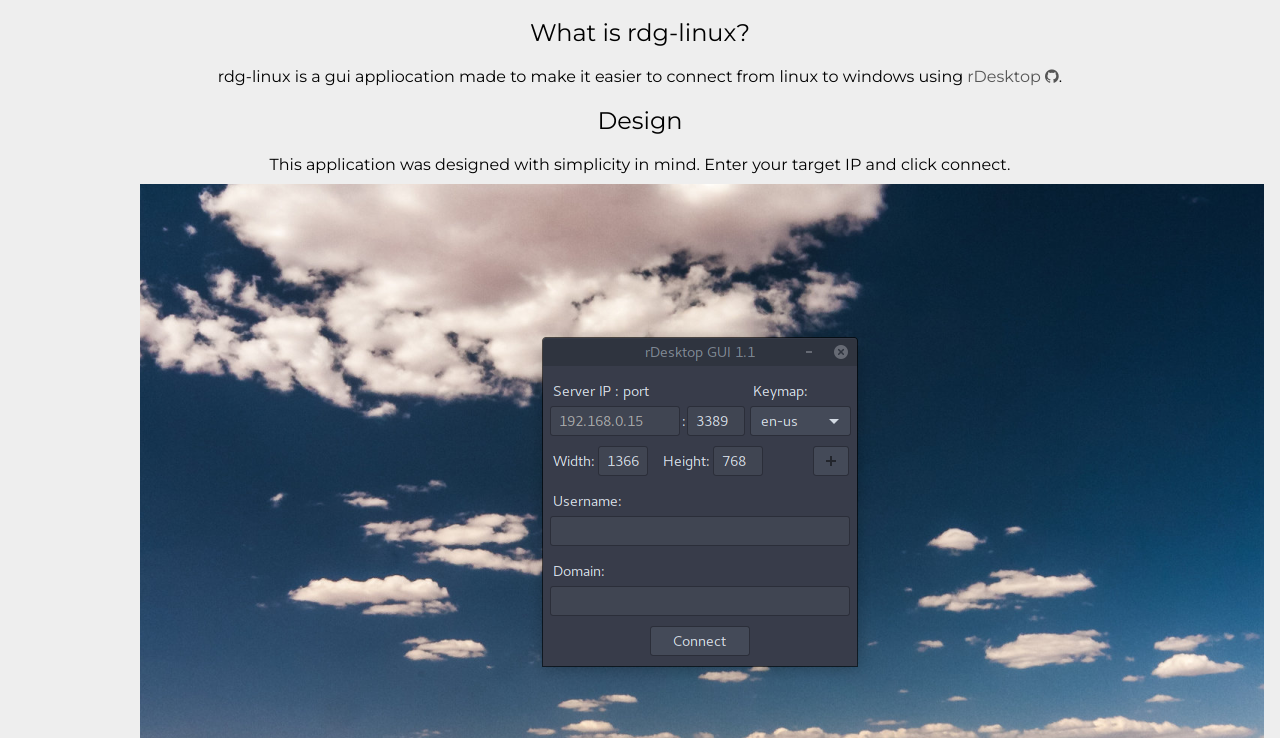
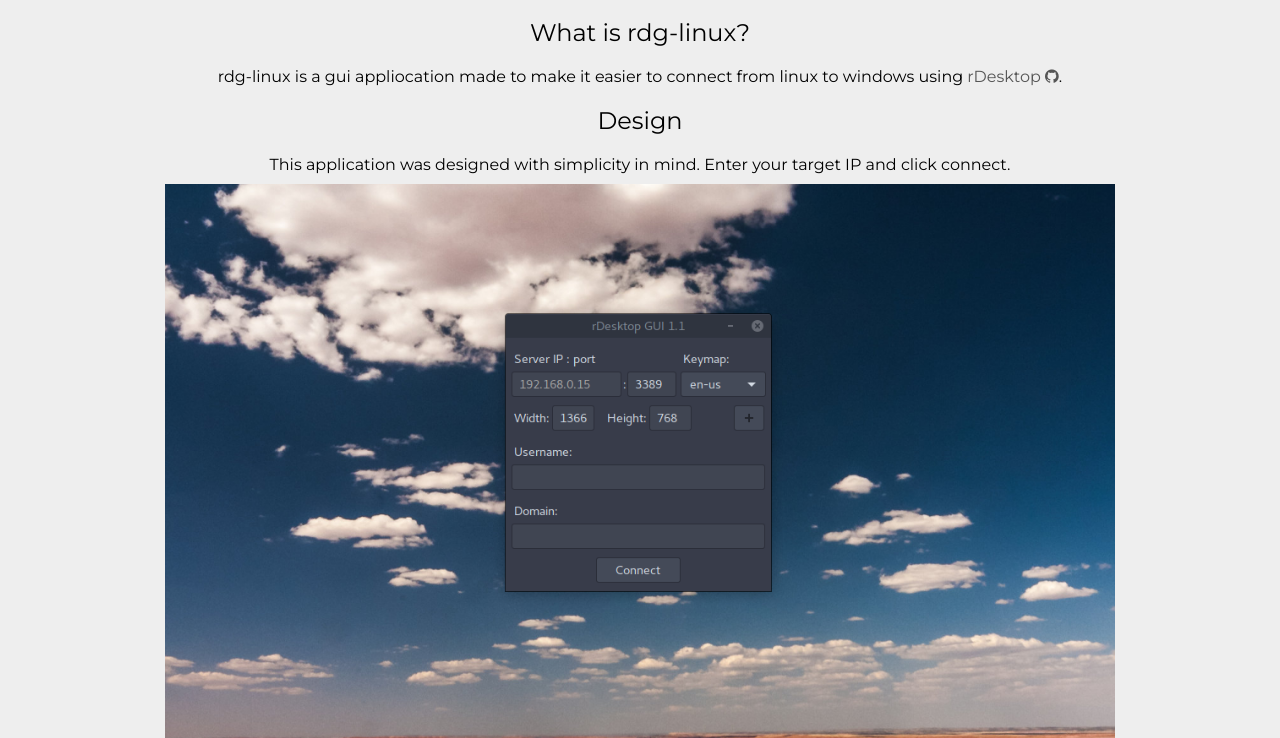
Before and after one commit to olback/rdg-linux, a plain HTML site: page docs/index.html in a window 1280 px wide. Shown: the part 62-800 px from the top of the page. Drawn offline with Linux system fonts and the light colour scheme.

Commit message:
Update rdg.css

```diff
--- a/docs/rdg.css
+++ b/docs/rdg.css
@@ -61,6 +61,10 @@ h1 {
     font-weight: lighter;
 }
 
+img {
+    width: 95%;
+}
+
 @media only screen and (max-width: 1280px) {
     .github-corner {
         display: none;
```
